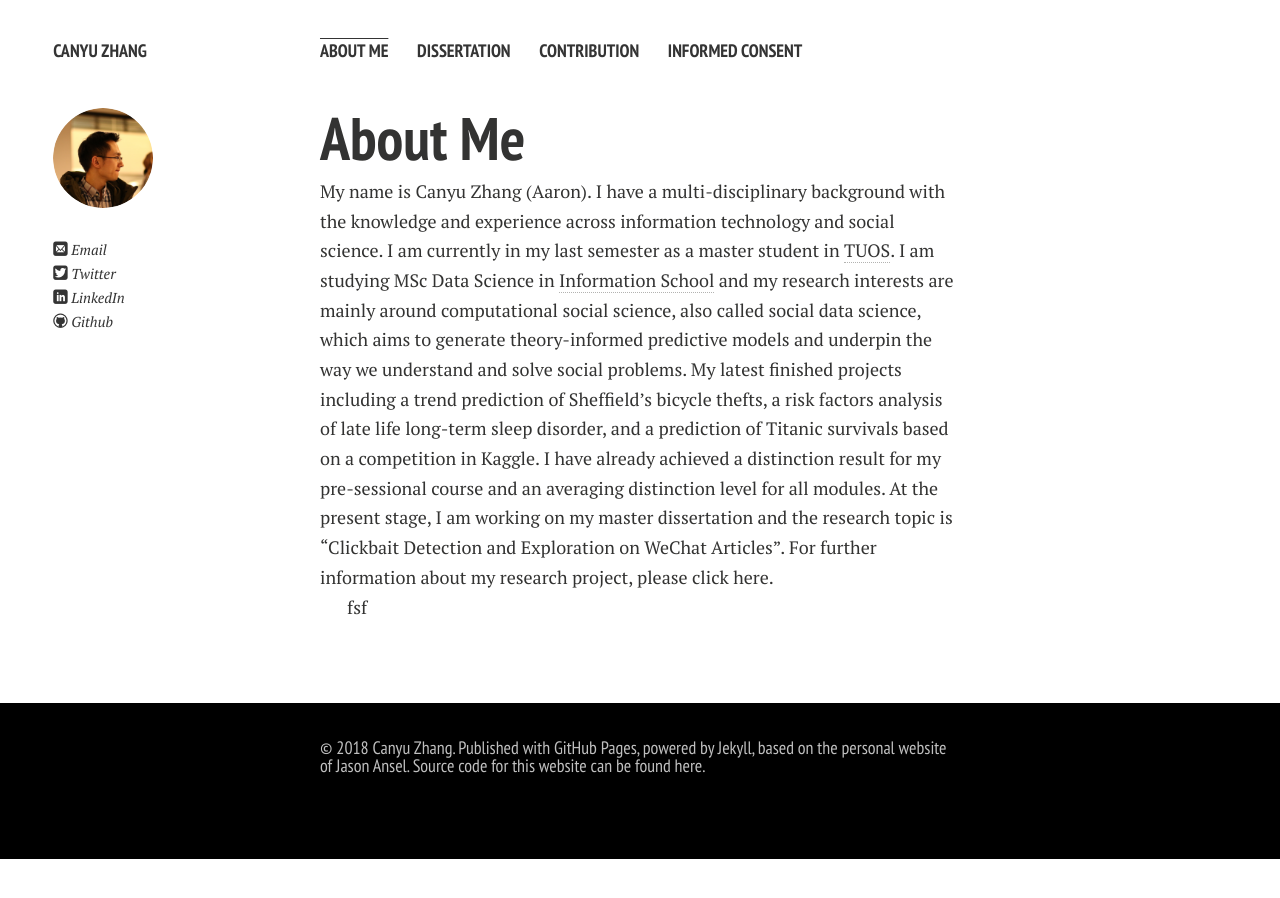
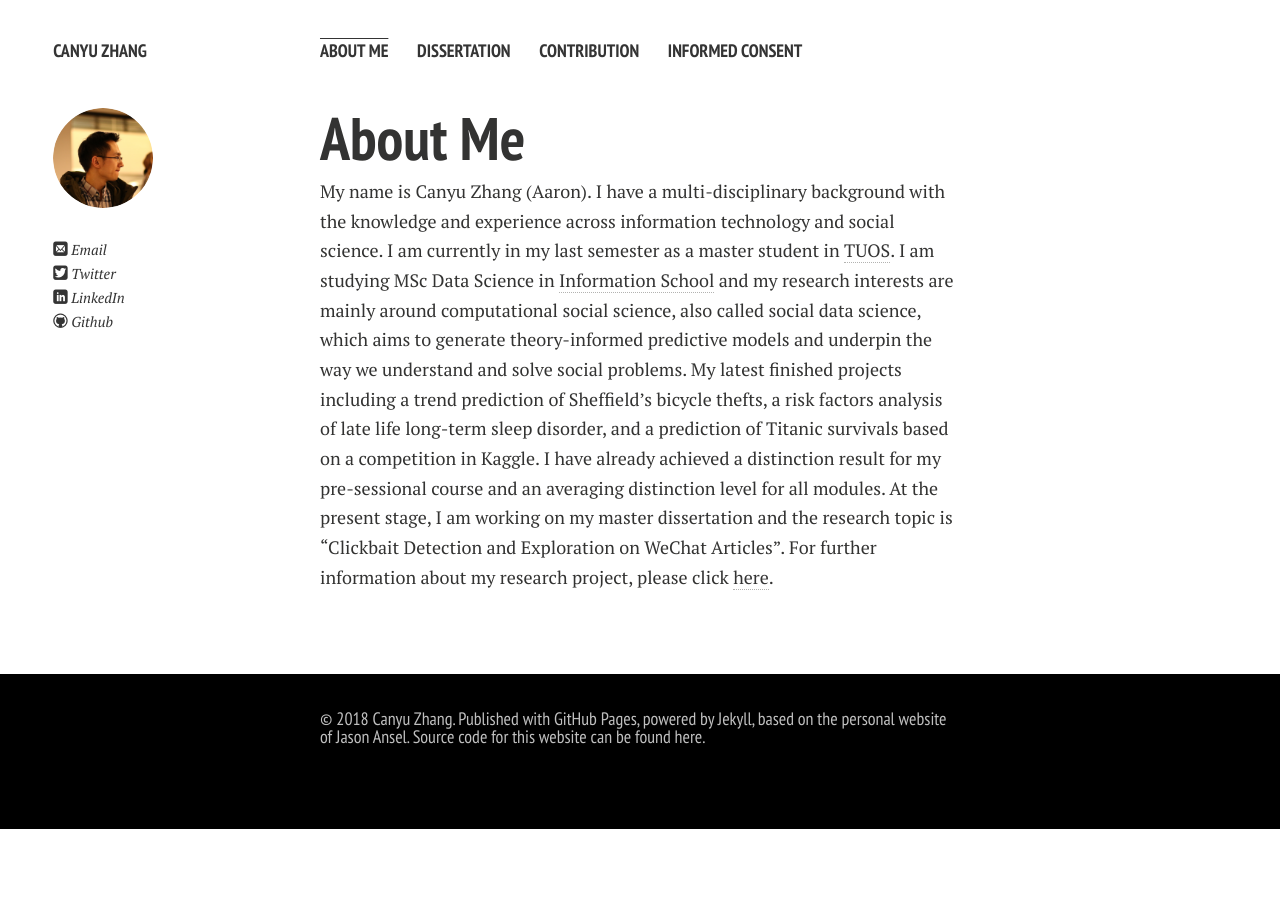
Before and after one commit to aaronzhangcanyu/aaronzhangcanyu.github.io, a Jekyll site: the page built from index.md, in a window 1280 px wide. Built offline with Jekyll 4.4.1, drawn with Linux system fonts in a browser that asks for light colours; nearby versions of some CDN libraries; Markdown is read by kramdown in place of the engine named in the settings; our own code applies the rules of GitHub Pages for plain Markdown files.

Commit message:
Update index.md

```diff
--- a/index.md
+++ b/index.md
@@ -18,10 +18,10 @@ I have already achieved a distinction result for my pre-sessional course
 and an averaging distinction level for all modules. At the present stage,
 I am working on my master dissertation and the research topic is
 "Clickbait Detection and Exploration on WeChat Articles".
-For further information about my research project, please click here.
+For further information about my research project, please click [here].
 
-fsf
 
 
 [Information School]: https://www.sheffield.ac.uk/is/
 [TUOS]: https://www.sheffield.ac.uk/
+[here]: https://aaronzhangcanyu.github.io/dissertation/
```
